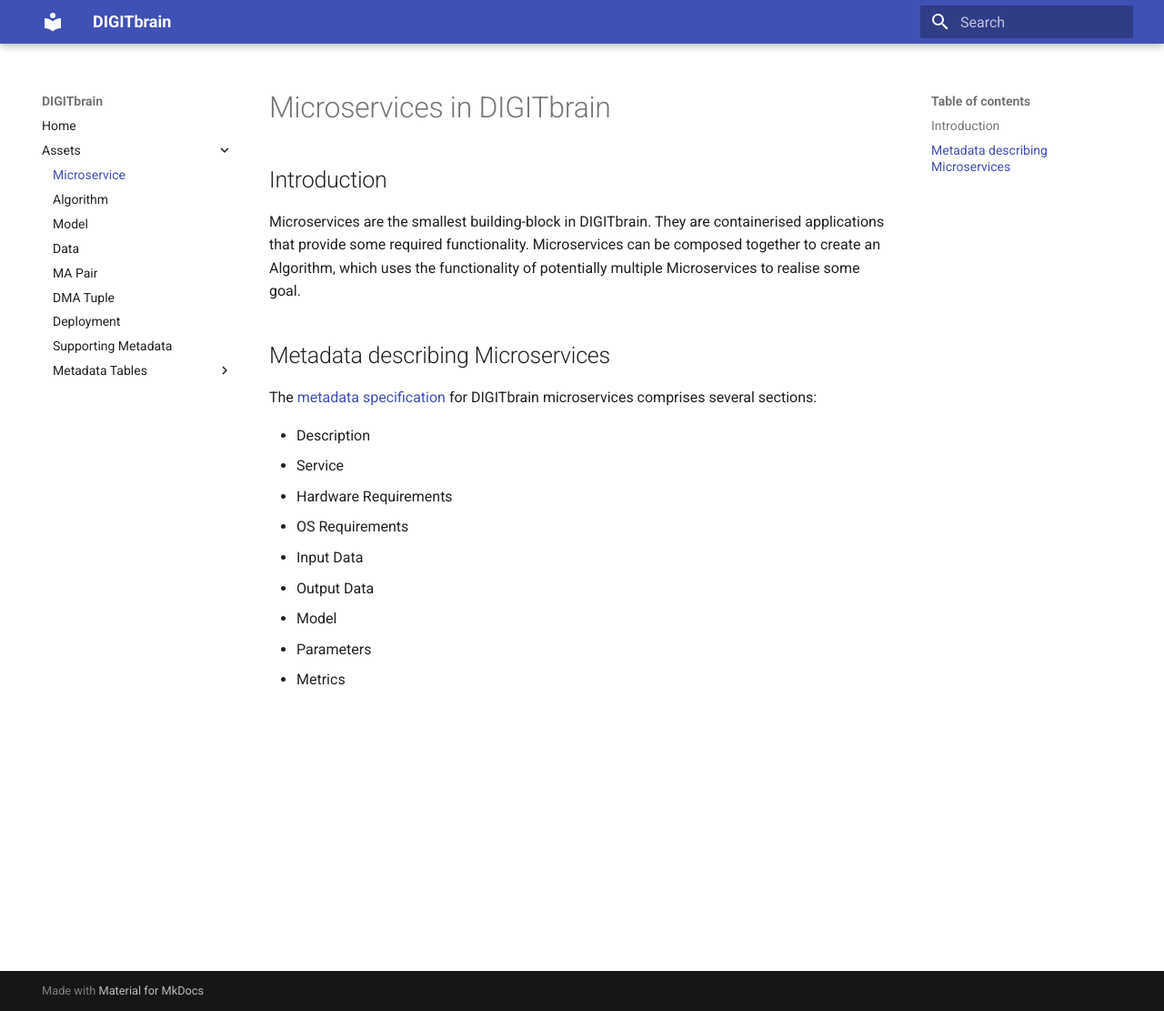
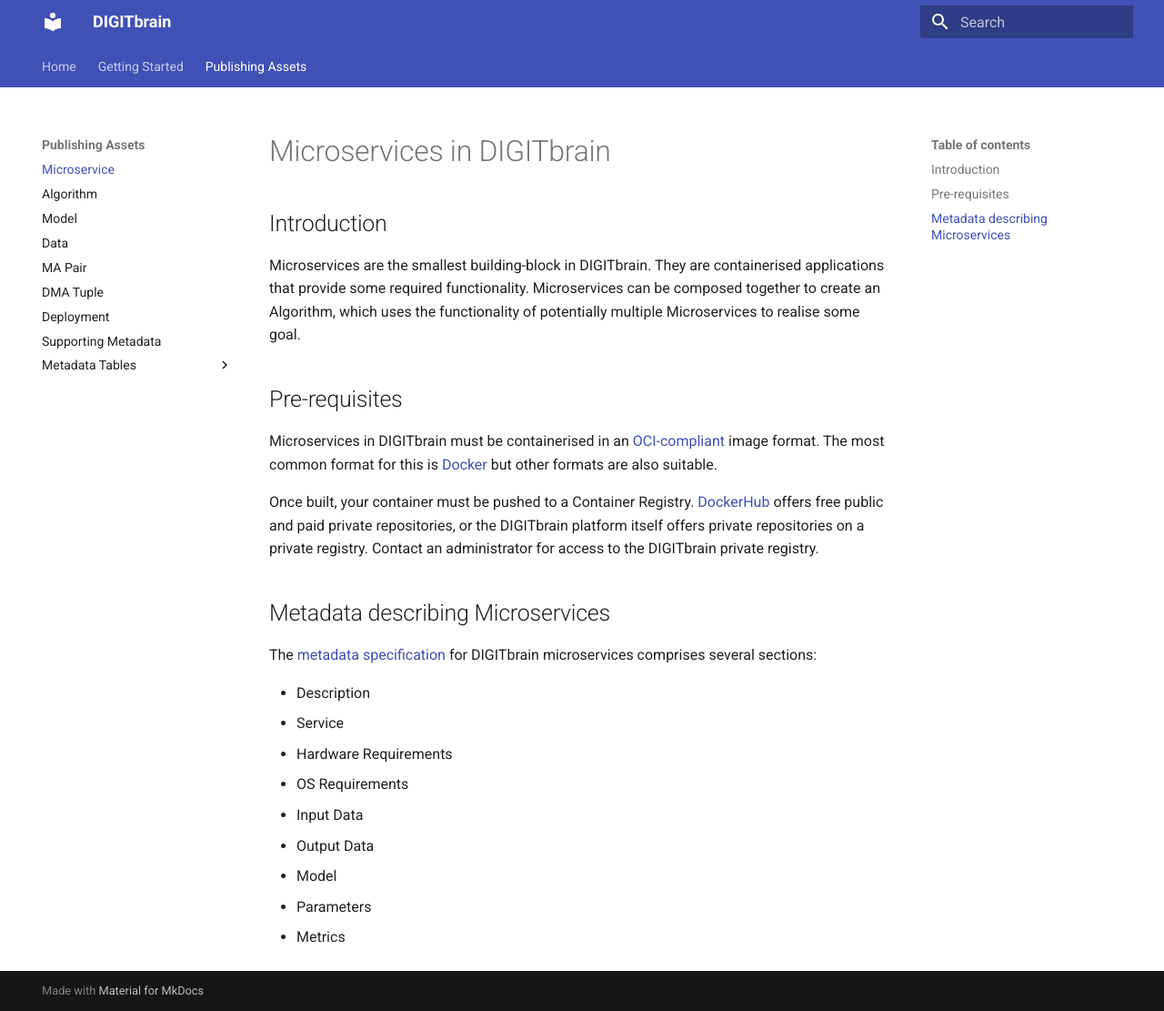
Before and after one commit to DIGITbrain/digitbrain.github.io, an MkDocs documentation site: the page built from docs/microservice.md, in a window 1280 px wide and 1111 px high. Shown: the whole window at 91% size. Built offline with MkDocs 1.6.1 and Material for MkDocs 9.7.7, drawn with Linux system fonts in a browser that asks for light colours.

Commit message:
docs: update getting started

```diff
--- a/docs/microservice.md
+++ b/docs/microservice.md
@@ -6,6 +6,20 @@
 They are containerised applications that provide some required functionality.
 Microservices can be composed together to create an Algorithm, which uses
 the functionality of potentially multiple Microservices to realise some goal.
+
+## Pre-requisites
+
+Microservices in DIGITbrain must be containerised in an
+[OCI-compliant](https://opencontainers.org/) image format.
+The most common format for this is
+[Docker](https://www.docker.com/resources/what-container)
+but other formats are also suitable.
+
+Once built, your container must be pushed to a Container Registry.
+[DockerHub](https://docs.docker.com/docker-hub/repos/) offers
+free public and paid private repositories, or the DIGITbrain platform
+itself offers private repositories on a private registry.
+Contact an administrator for access to the DIGITbrain private registry.
 
 ## Metadata describing Microservices
 
--- a/mkdocs.yml
+++ b/mkdocs.yml
@@ -3,9 +3,11 @@
   name: material
   features:
     - navigation.instant
+    - navigation.tabs
 nav:
   - Home: index.md
-  - Assets:
+  - Getting Started: start.md
+  - Publishing Assets:
     - Microservice: microservice.md
     - Algorithm: algorithm.md
     - Model: model.md
```
Also changed, not shown: docs/deployment.md (+16 -0 lines), docs/index.md (+2 -2 lines), docs/start.md (added, +20 -0 lines).
